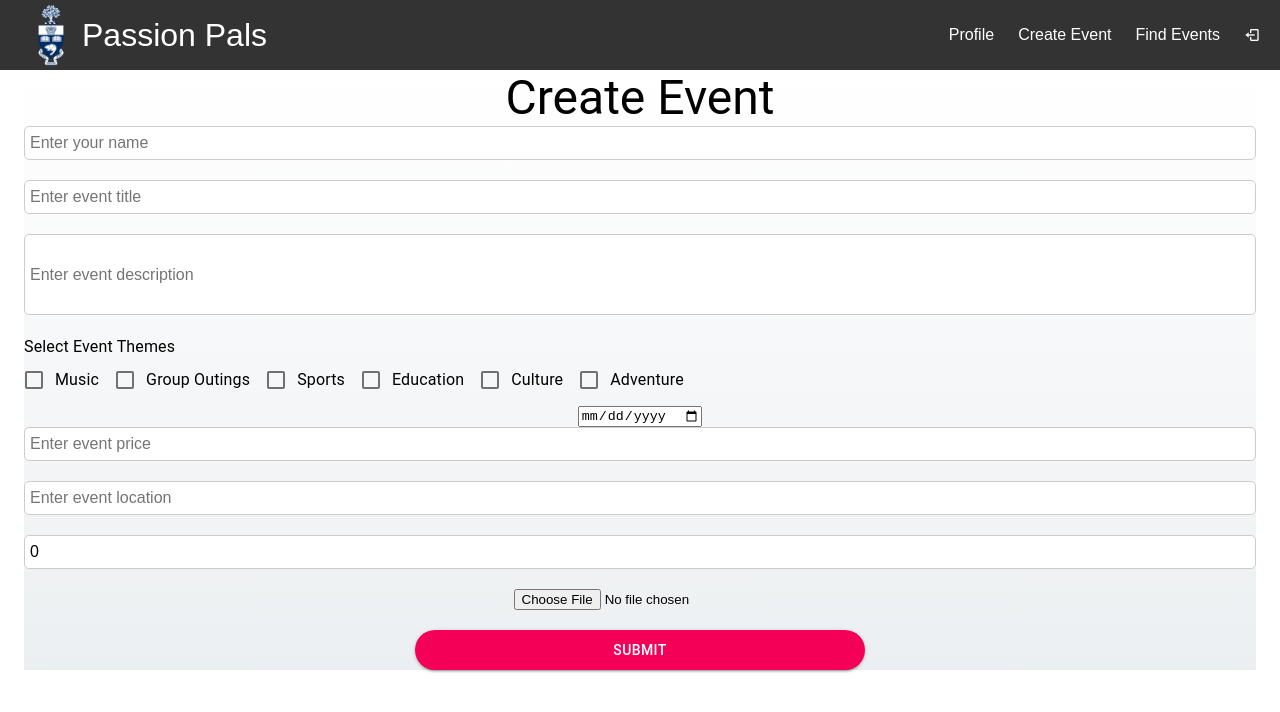
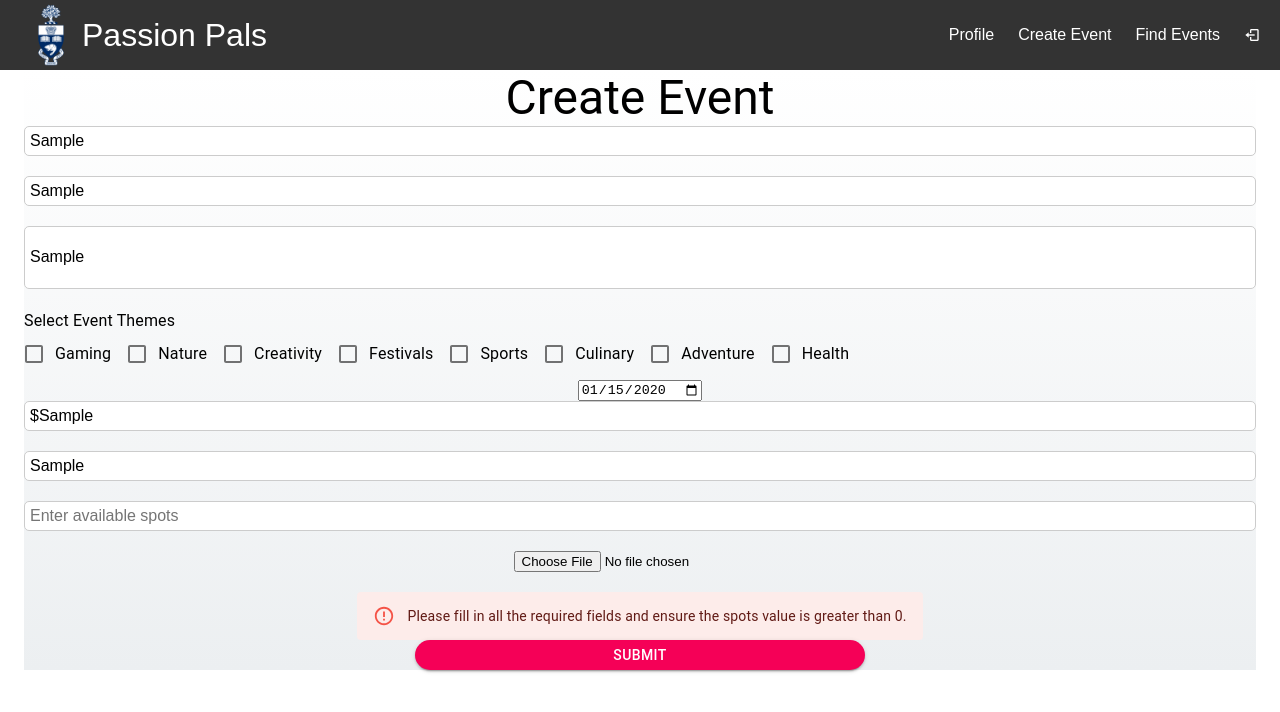
Before and after one commit to CSCC012023/final-project-s23-passion-pals, a React (Create React App) app in the folder client/: page /createEvent in a window 1280 px wide. Both pictures are taken after typing "Sample", "Sample", "Sample", "2020-01-15", "Sample", "Sample" into the empty fields and a click on the button "SUBMIT". Shown: the top 712 px of the page. Built offline with nearby package versions, Linux system fonts and the light colour scheme; no server answers; a web font is replaced by a local one.

Commit message:
Added new themes and check before submission

```diff
--- a/client/src/components/Form/Form.js
+++ b/client/src/components/Form/Form.js
@@ -1,4 +1,4 @@
-import React, { useState } from "react";
+import React, { useState, useEffect } from "react";
 import useStyles from "./styles";
 import { useDispatch } from "react-redux";
 import axios from "axios";
@@ -31,6 +31,7 @@ const Form = () => {
     spots: null,
   });
   const [isEventCreated, setIsEventCreated] = useState(false); // State for displaying the success message
+  const [isError, setIsError] = useState(false); // State for error handling
   const classes = useStyles();
 
   /**
@@ -42,6 +43,21 @@ const Form = () => {
    */
   const handleSubmit = async (e) => {
     e.preventDefault();
+
+    // Validation checks
+    if (
+      postData.creator === "" ||
+      postData.eventName === "" ||
+      postData.eventDescription === "" ||
+      postData.eventDate === "" ||
+      postData.eventPrice === "" ||
+      postData.eventLocation === "" ||
+      postData.spots <= 0
+    ) {
+      setIsError(true);
+      return;
+    }
+
     await dispatch(createPost(postData));
     setIsEventCreated(true);
     setPostData({
@@ -60,6 +76,18 @@ const Form = () => {
       setIsEventCreated(false);
     }, 2000);
   };
+
+  useEffect(() => {
+    if (isError) {
+      const timer = setTimeout(() => {
+        setIsError(false);
+      }, 3000);
+
+      return () => {
+        clearTimeout(timer);
+      };
+    }
+  }, [isError]);
 
   /**
    * Handles the change event for theme checkboxes.
@@ -124,27 +152,48 @@ const Form = () => {
           <FormControlLabel
             control={
               <Checkbox
-                name="theme-music"
-                value="Music"
-                checked={postData.themes.includes("Music")}
-                onChange={(e) => handleThemeChange(e, "Music")}
+                name="theme-gaming"
+                value="Gaming"
+                checked={postData.themes.includes("Gaming")}
+                onChange={(e) => handleThemeChange(e, "Gaming")}
               />
             }
-            label="Music"
+            label="Gaming"
           />
 
           <FormControlLabel
             control={
               <Checkbox
-                name="theme-groupoutings"
-                value="Group Outings"
-                checked={postData.themes.includes("Group Outings")}
-                onChange={(e) => handleThemeChange(e, "Group Outings")}
+                name="theme-nature"
+                value="Nature"
+                checked={postData.themes.includes("Nature")}
+                onChange={(e) => handleThemeChange(e, "Nature")}
               />
             }
-            label="Group Outings"
+            label="Nature"
           />
-
+          <FormControlLabel
+            control={
+              <Checkbox
+                name="theme-creativity"
+                value="Creativity"
+                checked={postData.themes.includes("Creativity")}
+                onChange={(e) => handleThemeChange(e, "Creativity")}
+              />
+            }
+            label="Creativity"
+          />
+          <FormControlLabel
+            control={
+              <Checkbox
+                name="theme-festivals"
+                value="Festivals"
+                checked={postData.themes.includes("Festivals")}
+                onChange={(e) => handleThemeChange(e, "Festivals")}
+              />
+            }
+            label="Festivals"
+          />
           <FormControlLabel
             control={
               <Checkbox
@@ -159,24 +208,13 @@ const Form = () => {
           <FormControlLabel
             control={
               <Checkbox
-                name="theme-education"
-                value="Education"
-                checked={postData.themes.includes("Education")}
-                onChange={(e) => handleThemeChange(e, "Education")}
+                name="theme-culinary"
+                value="Culinary"
+                checked={postData.themes.includes("Culinary")}
+                onChange={(e) => handleThemeChange(e, "Culinary")}
               />
             }
-            label="Education"
-          />
-          <FormControlLabel
-            control={
-              <Checkbox
-                name="theme-culture"
-                value="Culture"
-                checked={postData.themes.includes("Culture")}
-                onChange={(e) => handleThemeChange(e, "Culture")}
-              />
-            }
-            label="Culture"
+            label="Culinary"
           />
           <FormControlLabel
             control={
@@ -189,8 +227,17 @@ const Form = () => {
             }
             label="Adventure"
           />
-
-
+          <FormControlLabel
+            control={
+              <Checkbox
+                name="theme-health"
+                value="Health"
+                checked={postData.themes.includes("Health")}
+                onChange={(e) => handleThemeChange(e, "Health")}
+              />
+            }
+            label="Health"
+          />
           </div>
         </FormControl>
         <input
@@ -232,6 +279,11 @@ const Form = () => {
             onDone={({ base64 }) => setPostData({ ...postData, eventImage: base64 })}
           />
         </div>
+        {isError && (
+          <Alert severity="error" className="alert">
+            Please fill in all the required fields and ensure the spots value is greater than 0.
+          </Alert>
+        )}
         {isEventCreated && (
           <Alert severity="success" className="alert">
             Event created successfully!
```
Also changed, not shown: 1 other file (tests, documents, lock files or other folders).
